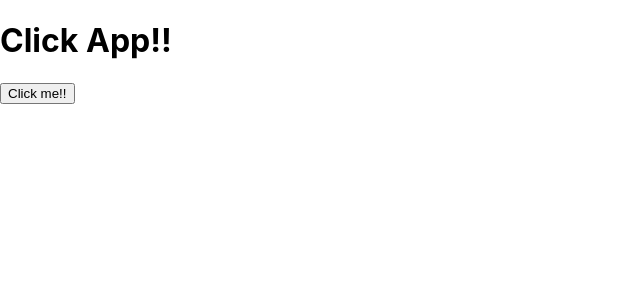
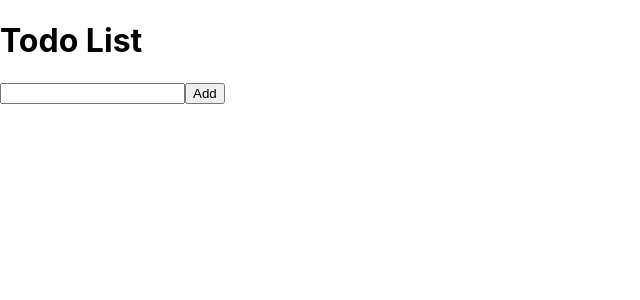
Before and after one commit to ozdemirfd/react-props-state, a React (Create React App) app: page / in a window 1280 px wide. Shown: the top 300 px of the page, without its empty margins (0-640 px from the left). Built offline with nearby package versions, Linux system fonts and the light colour scheme.

Commit message:
deleted Button.js and added components

```diff
--- a/src/App.js
+++ b/src/App.js
@@ -1,26 +1,12 @@
-import logo from './logo.svg';
+import TodoList from "./components/TodoList"
 import './App.css';
-import Button from "./Button"
-import { render } from '@testing-library/react';
 
-function randomNumber() {
-  return Math.floor(Math.random() * 255) + 1;
-}
-
-function buttonClicked() {
-  const redColor = randomNumber();
-  const greenColor = randomNumber();
-  const blueColor = randomNumber();
-  const rgbCode = `rgb(${redColor},${greenColor},${blueColor})`;
-  document.getElementById('header').style.color= rgbCode;
- // document.getElementById('header').innerText = rgbCode;
-}
 function App() {
 
   return (
     <div>
-      <h1 id='header'>Click App!!</h1>
-    <Button title="Click me!!" click={buttonClicked}/>
+      <h1>Todo List</h1>
+      <TodoList/>
     </div>
   )
 
--- a/src/Button.js
+++ /dev/null
@@ -1,13 +0,0 @@
-import React from 'react';
-
-class Button extends React.Component{
-  // buttonClicked(){
-  //   alert('You clicked on the button!')
-  //   document.getElementById('header').style.color='red'
-  // }
-  render(){
-    return <button onClick={this.props.click}>{this.props.title}</button>
-  }
-}
-
-export default Button;
--- /dev/null
+++ b/src/components/TodoList.js
@@ -0,0 +1,33 @@
+import React from "react";
+class TodoList extends React.Component{
+  constructor(props){
+    super(props)
+    this.state={
+      tasks:[
+        {title:'Get a shopping cart',
+         completed:false,
+         id:123456789
+        },
+        {title:"Buy milk",
+         completed:false,
+         id:987654321
+        },
+        {title:"Buy egg",
+        completed:false,
+        id:678905432
+       }
+      ]
+
+    }
+  }
+  render(){
+    return (
+    <div>
+    <input type="text"/>
+    <button type="button">Add</button>
+    </div>
+    )
+  }
+}
+
+export default TodoList;
```
Also changed, not shown: 1 other file (tests, documents, lock files or other folders).
